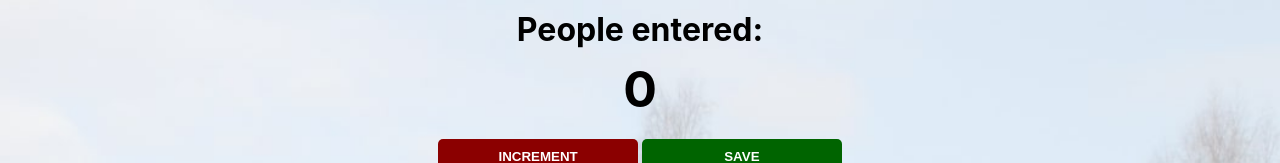
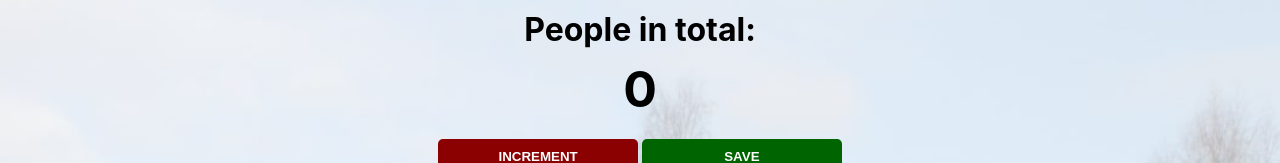
Before and after one commit to Sankalp23-29/Scrim2, a website built with Vite: page index.html in a window 1280 px wide. Shown: the top 163 px of the page. Built offline with nearby package versions, Linux system fonts and the light colour scheme.

Commit message:
Update index.html

```diff
--- a/index.html
+++ b/index.html
@@ -3,7 +3,7 @@
         <link rel="stylesheet" href="index.css">
     </head>
     <body>
-        <h1>People entered:</h1>
+        <h1>People in total:</h1>
         <h2 id="count-el">0</h2>
         <button id="increment-btn" onclick="increment()">INCREMENT</button>
         <button id="save-btn" onclick="save()">SAVE</button>
```
